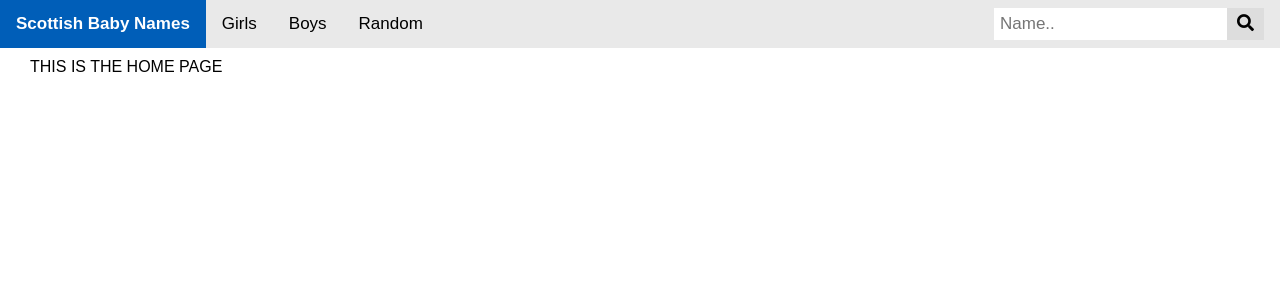
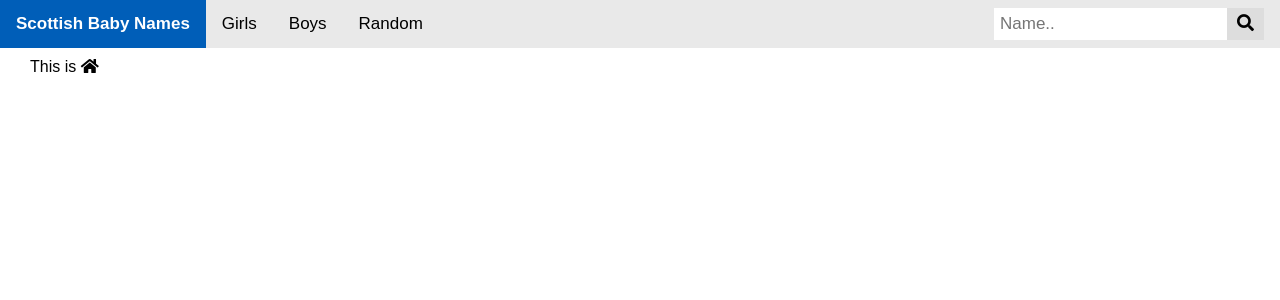
Before and after one commit to stuartgraham/ScotBabyNames, a Python web app: template babynames/lambda/api_handler/templates/home.html in a window 1280 px wide. Shown: the top 300 px of the page. Run offline with Jinja, Linux system fonts and the light colour scheme; the template is opened without the code that fills it, so the values that code supplies are empty; some libraries are stand-ins or nearby versions.

Commit message:
Update home icon

```diff
--- a/babynames/lambda/api_handler/templates/home.html
+++ b/babynames/lambda/api_handler/templates/home.html
@@ -4,6 +4,6 @@
 
 {% block content %}
 
-THIS IS THE HOME PAGE
+This is <i class="fas fa-home"></i>
 
 {% endblock %}
```
